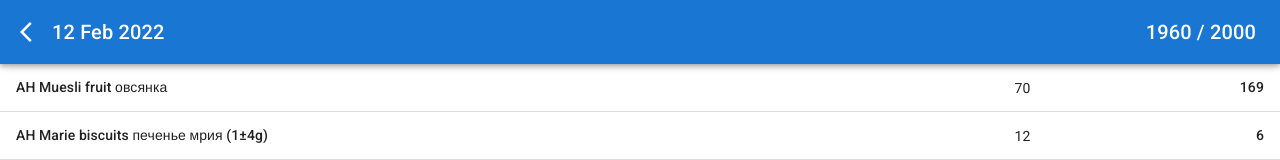
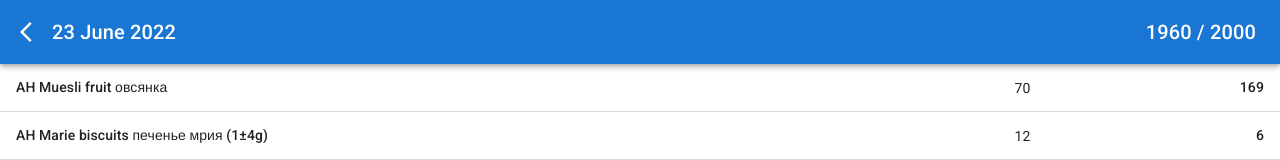
Before and after one commit to motrhelp/calories, a React (Create React App) app: page / in a window 1280 px wide. Shown: the top 160 px of the page. Built offline with nearby package versions, Linux system fonts and the light colour scheme; a web font is replaced by a local one.

Commit message:
Improve date and selection

```diff
--- a/src/components/Demo.jsx
+++ b/src/components/Demo.jsx
@@ -155,6 +155,15 @@
         return records.reduce((acc, record) => acc + calculateCalories(record.amount, record.calories), 0);
     }
 
+    // Format date to a dd MMM yyyy string
+    const formatDate = (date) => {
+        return new Date(date).toLocaleDateString('en-GB', {
+            day: 'numeric',
+            month: 'long',
+            year: 'numeric'
+        });
+    }
+
     return (
         <Box sx={{ width: '100%' }}>
             <AppBar position='sticky'>
@@ -168,7 +177,7 @@
                     <Typography variant="h6" sx={{
                         flexGrow: 1
                     }}>
-                        12 Feb 2022
+                        {formatDate(new Date())}
                     </Typography>
                     <Typography variant="h6" >
                         {
@@ -306,7 +315,7 @@
                 </Accordion>
             )}
 
-            {expanded || selecting ?
+            {expanded !== false || selecting ?
                 <AppBar position="sticky" sx={{ top: 'auto', bottom: 0 }}>
                     <Toolbar sx={{ justifyContent: 'space-evenly', }}>
                         <IconButton color="inherit" onClick={() => {
```
